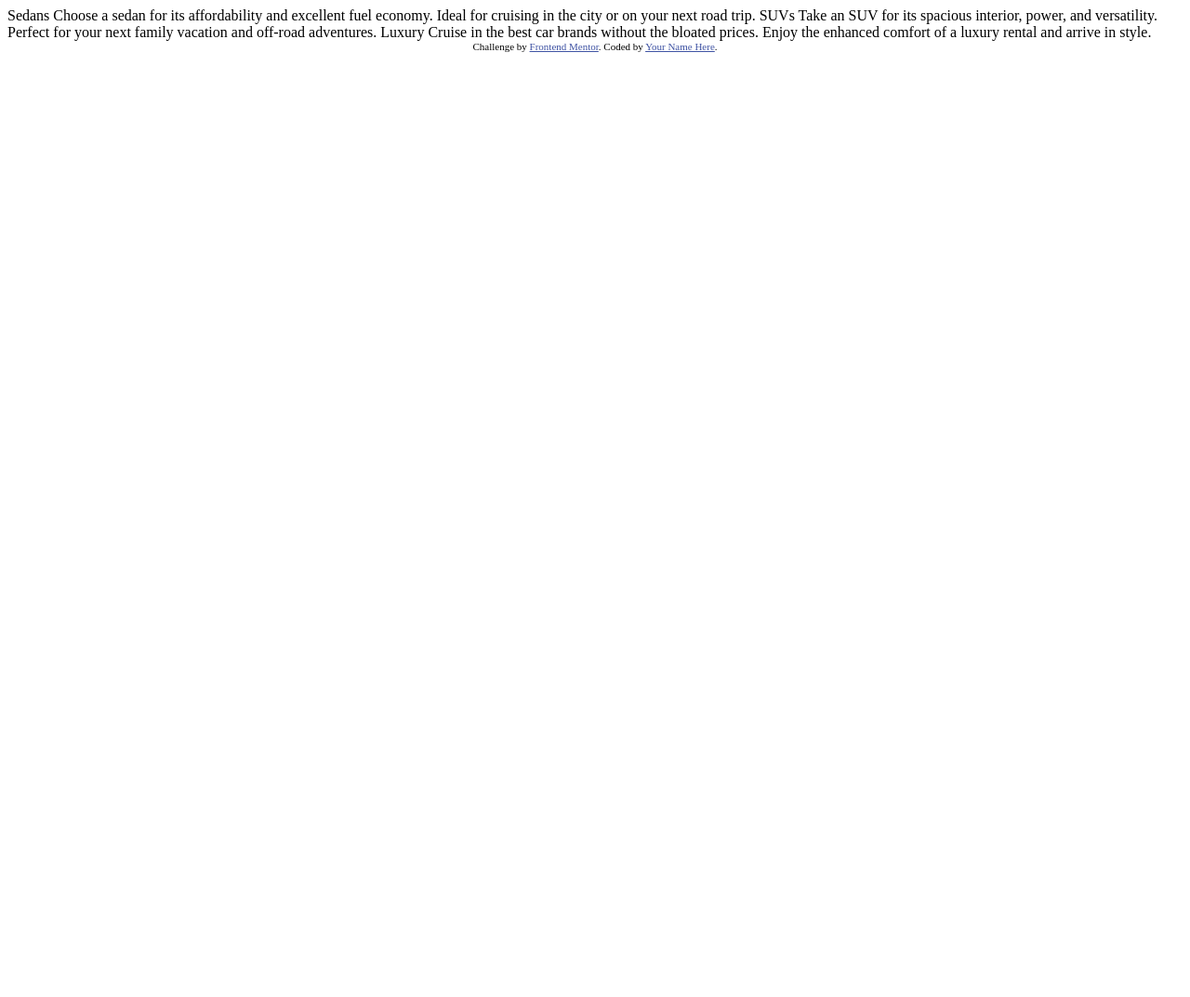
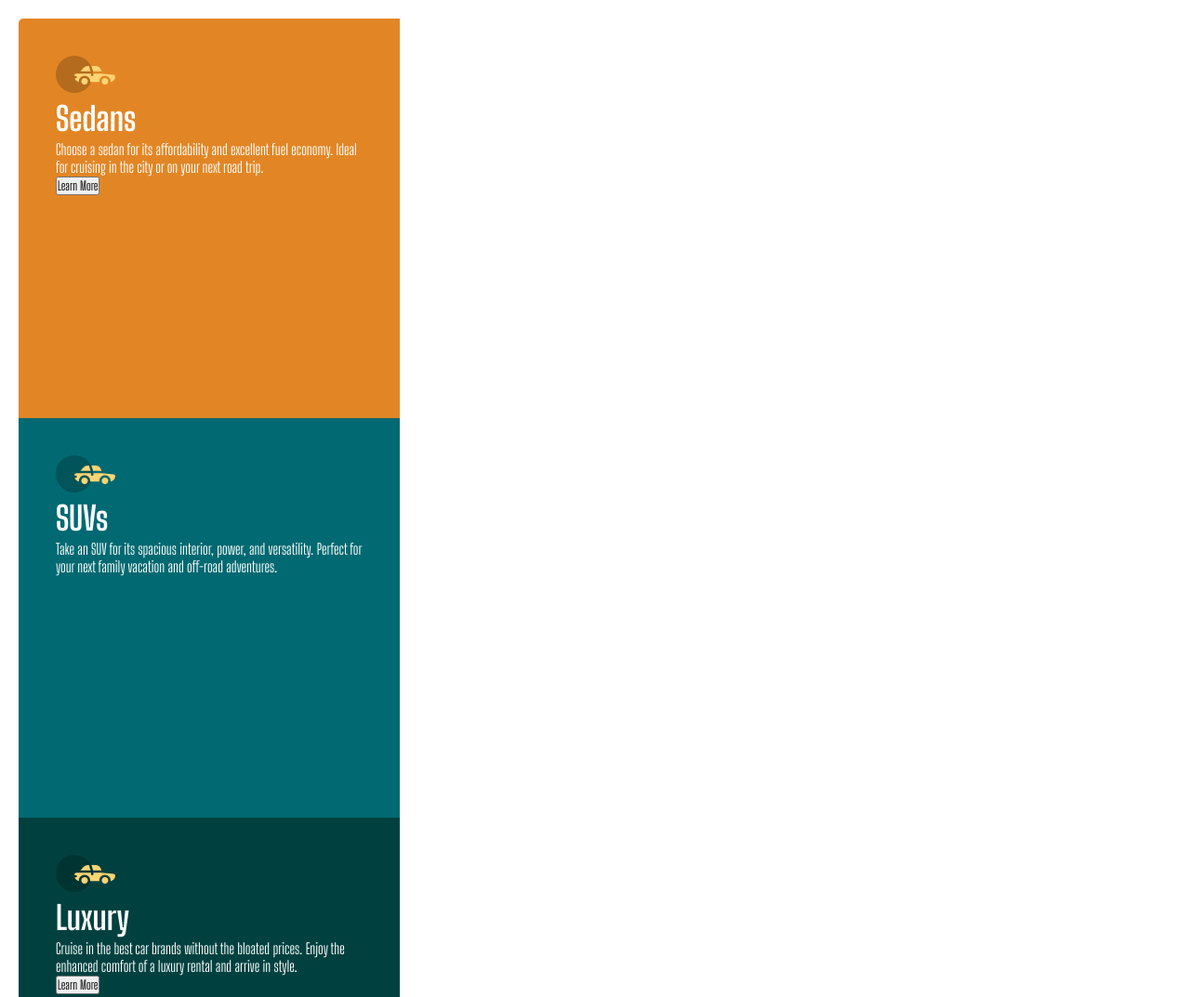
Before and after one commit to ErinCleaver-Dev/three-column-preview-card, a plain HTML site: page index.html in a window 1280 px wide. Shown: the top 1073 px of the page at 93% size. Before the commit the page ends 800 px from the top, so only its background shows below. Drawn offline with Linux system fonts and the light colour scheme.

Commit message:
Adding styles and formatting the html

```diff
--- a/index.html
+++ b/index.html
@@ -9,25 +9,41 @@
   <title>Frontend Mentor | 3-column preview card component</title>
 
   <!-- Feel free to remove these styles or customise in your own stylesheet 👍 -->
+  <link rel="stylesheet" href="./styles.css" type="text/css">
+  <link rel="preconnect" href="https://fonts.googleapis.com">
+  <link rel="preconnect" href="https://fonts.gstatic.com" crossorigin>
+  <link href="https://fonts.googleapis.com/css2?family=Big+Shoulders+Display:wght@400;700&display=swap" rel="stylesheet">
   <style>
     .attribution { font-size: 11px; text-align: center; }
     .attribution a { color: hsl(228, 45%, 44%); }
   </style>
+
 </head>
 <body>
-
-  Sedans
-  Choose a sedan for its affordability and excellent fuel economy. Ideal for cruising in the city
-  or on your next road trip.
-
-  SUVs
-  Take an SUV for its spacious interior, power, and versatility. Perfect for your next family vacation
-  and off-road adventures.
-
-  Luxury
-  Cruise in the best car brands without the bloated prices. Enjoy the enhanced comfort of a luxury
-  rental and arrive in style.
-
+  <main>
+    <section class="vehicle-cards">
+      <div class="vehicle-card sedans">
+          <img src="./images/icon-sedans.svg">
+          <h2>Sedans</h2>
+          <p>Choose a sedan for its affordability and excellent fuel economy. Ideal for cruising in the city
+          or on your next road trip.</p>
+          <button type="submit">Learn More</button>
+      </div>
+      <div class="vehicle-card suv">
+        <img src="./images/icon-sedans.svg">
+        <h2>SUVs</h2>
+        <p>Take an SUV for its spacious interior, power, and versatility. Perfect for your next family vacation
+        and off-road adventures.</p>
+      </div>
+      <div class="vehicle-card luxury">
+        <img src="./images/icon-sedans.svg">
+        <h2>Luxury</h2>
+        <p>Cruise in the best car brands without the bloated prices. Enjoy the enhanced comfort of a luxury
+        rental and arrive in style.</p>
+        <button type="submit">Learn More</button>
+      </div>
+    </section>
+  </main>
   <div class="attribution">
     Challenge by <a href="https://www.frontendmentor.io?ref=challenge" target="_blank">Frontend Mentor</a>.
     Coded by <a href="#">Your Name Here</a>.
--- /dev/null
+++ b/styles.css
@@ -0,0 +1,37 @@
+* {
+    padding: 0;
+    margin: 0;
+    font-family: 'Big Shoulders Display', cursive;
+}
+
+.vehicle-cards {
+    border-radius: 5px;
+    display: flex;
+    flex-direction: column;
+    margin: 20px;
+    overflow: hidden;
+}
+
+.vehicle-card {
+    max-width: 330px;
+    height: 350px;
+    padding: 40px;
+    color: white;
+}
+
+.vehicle-card h2 {
+    font-weight: 700;
+    font-size: 2.2em;
+    line-height: 48px;
+}
+
+.vehicle-card.sedans {
+    background-color: #E28625;
+}
+
+.vehicle-card.suv {
+    background-color: #006971;
+}
+.vehicle-card.luxury {
+    background-color: #004140;
+}
```
